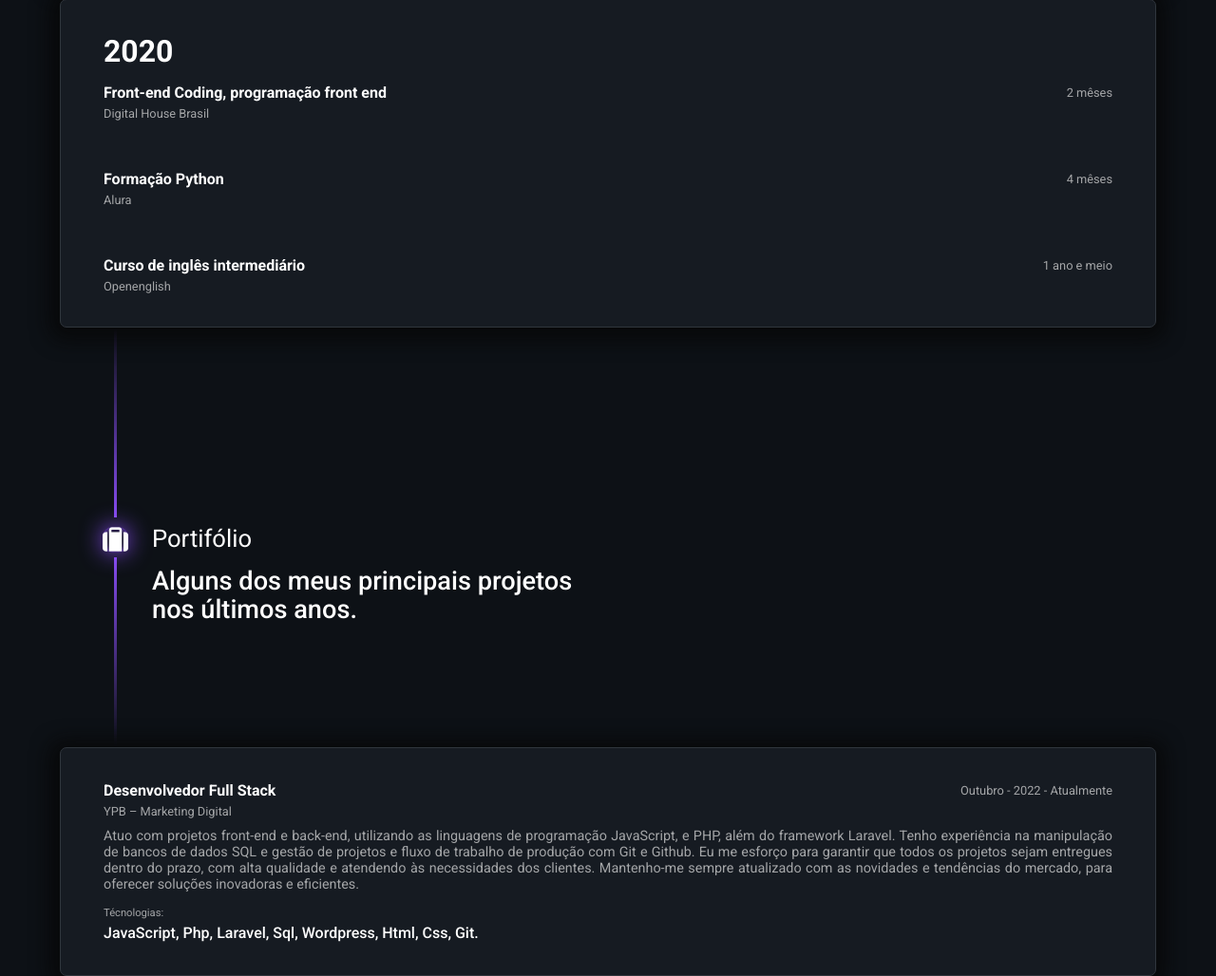
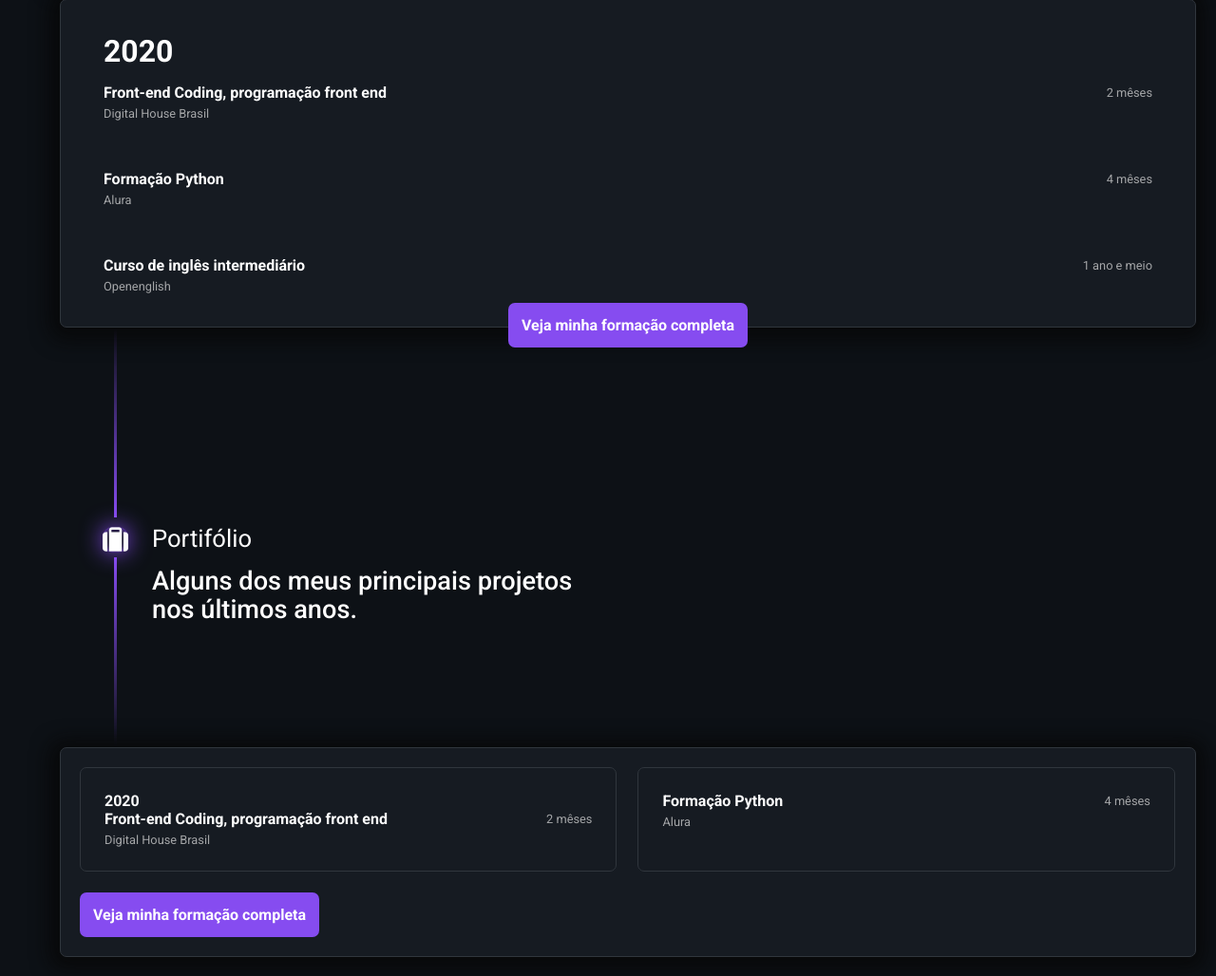
Before and after one commit to rodrigowolfgang47/temas, a website: page index.html in a window 1280 px wide. Shown: the part 4020-5048 px from the top of the page at 95% size. Drawn offline with nearby package versions, Linux system fonts and the light colour scheme.

Commit message:
indo domir

```diff
--- a/assets/scss/style.scss
+++ b/assets/scss/style.scss
@@ -237,7 +237,6 @@ body {
         }
 
         .education {
-            justify-content: space-between;
             gap: 20px;
             flex-wrap: wrap;
 
@@ -254,6 +253,12 @@ body {
                 border: none;
             }
 
+            .skills-hate-content{
+                width: 100%;
+                min-width: 100%;
+                max-width: 100%;
+            }
+
 
             .job-content {
                 padding-top: 15px;
@@ -261,6 +266,16 @@ body {
                 width: 100%;
                 max-width: 100%;
             }
+
+            .last{
+                position: relative;
+                justify-content: center;
+                .primary-button{
+                    position: absolute;
+                    bottom: -22px;
+                }
+            }
+
 
         }
     }
--- a/index.html
+++ b/index.html
@@ -636,7 +636,7 @@
                     </div>
                 </div>
 
-                <div class="skills-hate-content flex" data-aos="fade-up" data-aos-offset="100">
+                <div class="skills-hate-content last flex" data-aos="fade-up" data-aos-offset="100">
                     <!-- aqui começa as descrições dos tranalhos-->
                     <div class="skills-hating flex job-content" data-aos="fade-right" data-aos-offset="200"
                         data-aos-easing="ease-in-sine">
@@ -671,11 +671,8 @@
                         </div>
                         <div class="job-title-interprise">Openenglish</div>
                     </div>
+                    <a href="https://www.linkedin.com/in/rodrigo-costa-86282a12a/details/education/" target="_blank" class="primary-button hvr-bob">Veja minha formação completa</a>
                 </div>
-
-
-
-
             </div>
         </section>
 
@@ -696,33 +693,34 @@
                     <p data-aos="fade-right" data-aos-offset="300" data-aos-easing="ease-in-sine">Alguns dos meus principais projetos nos últimos anos.</p>
                 </div>
             </div>
-            <div class="education flex">
-                <div class="skills-hate-content flex" data-aos="fade-up" data-aos-offset="100">
-                    <!-- aqui começa as descrições dos tranalhos-->
-                    <div class="skills-hating flex job-content" data-aos="fade-right" data-aos-offset="300"
-                        data-aos-easing="ease-in-sine">
-                        <div class="job-title flex">
-                            <h3>
-                                Desenvolvedor Full Stack
-                            </h3>
-                            <p>Outubro - 2022 - Atualmente</p>
-                        </div>
-                        <div class="job-title-interprise">YPB – Marketing Digital</div>
-                        <p class="job-content-patagrapher">Atuo com projetos front-end e back-end, utilizando as
-                            linguagens de programação JavaScript, e PHP, além do framework Laravel. Tenho experiência na
-                            manipulação de bancos de dados SQL e gestão de projetos e fluxo de trabalho de produção com
-                            Git e Github. Eu me esforço para garantir que todos os projetos sejam entregues dentro do
-                            prazo, com alta qualidade e atendendo às necessidades dos clientes. Mantenho-me sempre
-                            atualizado com as novidades e tendências do mercado, para oferecer soluções inovadoras e
-                            eficientes. </p>
 
-                        <div class="main-tec flex">
-                            <span>Técnologias:</span>
-                            <h4>JavaScript, Php, Laravel, Sql, Wordpress, Html, Css, Git.</h4>
-                        </div>
+            <div class="skills-hate-content flex" data-aos="fade-up" data-aos-offset="100">
+                <!-- aqui começa as descrições dos tranalhos-->
+                <div class="skills-hating flex job-content" data-aos="fade-right" data-aos-offset="200"
+                    data-aos-easing="ease-in-sine">
+                    <h2>2020</h2>
+                    <div class="job-title flex">
+                        <h3>
+                            Front-end Coding, programação front end
+                        </h3>
+                        <p>2 mêses</p>
                     </div>
+                    <div class="job-title-interprise">Digital House Brasil</div>
                 </div>
+
+                <div class="skills-hating flex job-content" data-aos="fade-right" data-aos-offset="100"
+                    data-aos-easing="ease-in-sine">
+                    <div class="job-title flex">
+                        <h3>
+                            Formação Python
+                        </h3>
+                        <p>4 mêses</p>
+                    </div>
+                    <div class="job-title-interprise">Alura</div>
+                </div>
+                <a href="https://www.linkedin.com/in/rodrigo-costa-86282a12a/details/education/" target="_blank" class="primary-button hvr-bob">Veja minha formação completa</a>
             </div>
+
         </section>
 
         <!-- Aqui abaca as descrições dos portifolio-->
```
Also changed, not shown: build/css/assets/scss/style.css.
